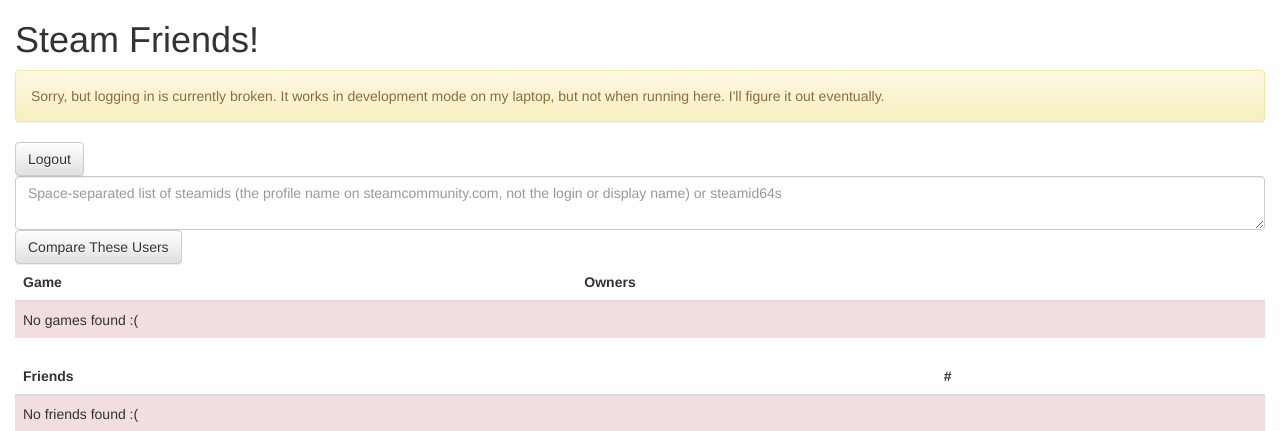
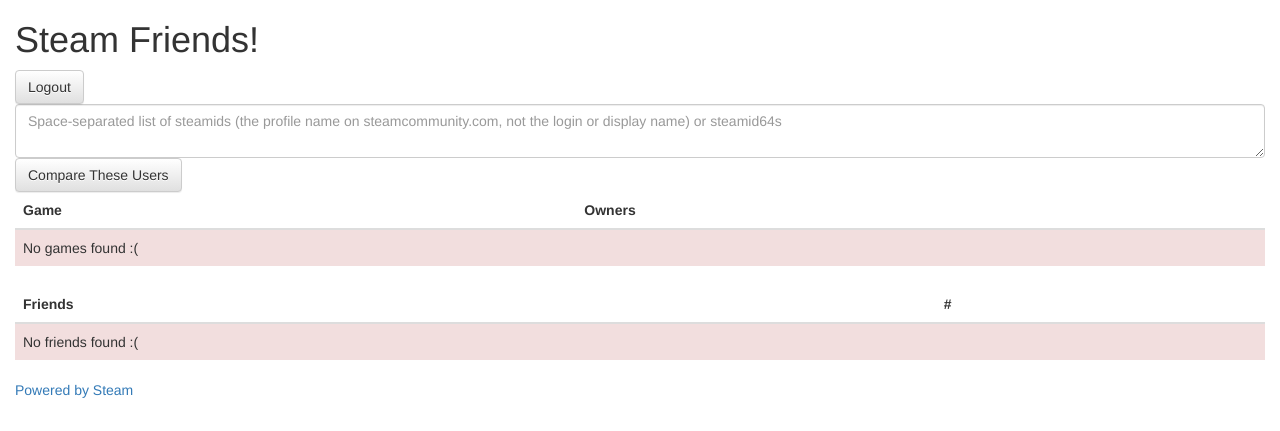
Before and after one commit to BlinkyStitt/steam_friends, a Python web app: template steam_friends/templates/index.html in a window 1280 px wide. Shown: the top 431 px of the page. Run offline with Jinja, Linux system fonts and the light colour scheme; the template is opened without the code that fills it, so the values that code supplies are empty; some libraries are stand-ins or nearby versions.

Commit message:
steam login works in prod

```diff
--- a/steam_friends/templates/index.html
+++ b/steam_friends/templates/index.html
@@ -4,10 +4,6 @@
 
 {% block body %}
 <h1>Steam Friends!</h1>
-
-<div class="alert alert-warning" role="alert">
-  Sorry, but logging in is currently broken. It works in development mode on my laptop, but not when running here. I'll figure it out eventually.
-</div>
 
 {% if g.steam_user == None %}
   <form action="{{ url_for('auth.login') }}" method="post">
```
Also changed, not shown: README.md.
